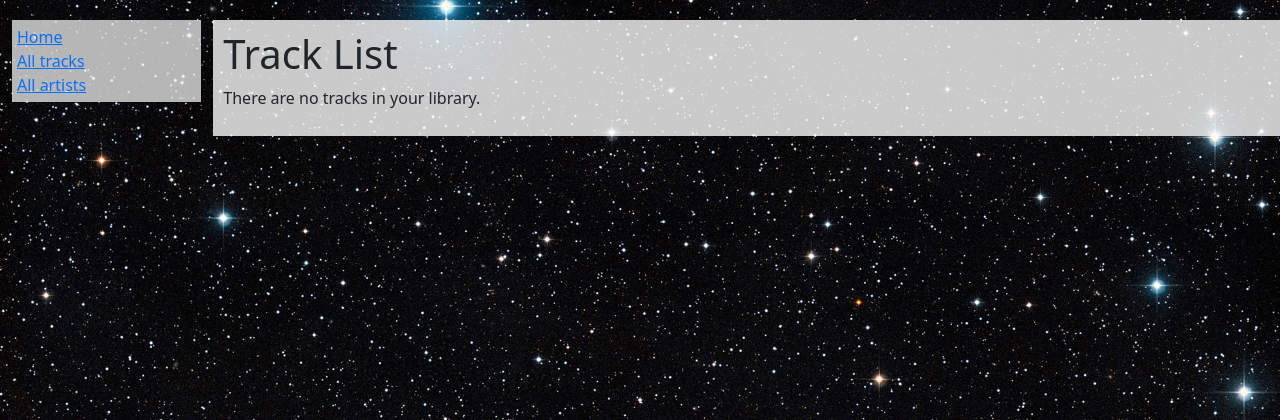
After one commit to cdwood84/moxtool, a Django app: page /catalog/tracks/ in a window 1280 px wide. The commit adds this page. Shown: the top 420 px of the page. Run offline with Django 5.2, Linux system fonts and the light colour scheme; data that the repository does not hold is empty.

```diff
--- a/moxtoolsite/catalog/templates/base_generic.html
+++ b/moxtoolsite/catalog/templates/base_generic.html
@@ -29,7 +29,7 @@
           {% block sidebar %}
             <ul class="sidebar-nav">
               <li><a href="{% url 'index' %}">Home</a></li>
-              <li><a href="">All tracks</a></li>
+              <li><a href="{% url 'tracks' %}">All tracks</a></li>
               <li><a href="">All artists</a></li>
             </ul>
           {% endblock %}
--- /dev/null
+++ b/moxtoolsite/catalog/templates/catalog/track_list.html
@@ -0,0 +1,17 @@
+{% extends "base_generic.html" %}
+
+{% block content %}
+  <h1>Track List</h1>
+  {% if track_list %}
+    <ul>
+      {% for track in track_list %}
+      <li>
+        <a href="{{ track.get_absolute_url }}">{{ track.title }}</a>
+        ({{track.display_artist}})
+      </li>
+      {% endfor %}
+    </ul>
+  {% else %}
+    <p>There are no tracks in your library.</p>
+  {% endif %}
+{% endblock %}
--- a/moxtoolsite/catalog/urls.py
+++ b/moxtoolsite/catalog/urls.py
@@ -2,5 +2,7 @@ from django.urls import path
 from . import views
 
 urlpatterns = [
-    path('', views.index, name='index')
+    path('', views.index, name='index'),
+    path('tracks/', views.TrackListView.as_view(), name='tracks'),
+    path("track/<int:pk>/", views.TrackDetailView.as_view(), name='track-detail'),
 ]
--- a/moxtoolsite/catalog/views.py
+++ b/moxtoolsite/catalog/views.py
@@ -1,5 +1,27 @@
-from django.shortcuts import render
+from django.shortcuts import render, get_object_or_404
+from django.views import generic
 from .models import Artist, Genre, Playlist, Track, TrackInstance
+
+
+class TrackListView(generic.ListView):
+    model = Track
+    context_object_name = 'track_list'
+    #queryset = Track.objects.filter(title__icontains='house')[:5]
+    template_name = 'tracks/track_list.html'
+
+    def get_queryset(self):
+        return Track.objects.filter(title__icontains='house')[:5]
+
+    def get_context_data(self, **kwargs):
+        context = super(TrackListView, self).get_context_data(**kwargs)
+        context['some_data'] = 'This is just some data'
+        return context
+
+
+class TrackDetailView(generic.DetailView):
+    model = Track
+    context_object_name = 'track_list'
+    template_name = "catalog/track_detail.html"
 
 
 def index(request):
@@ -25,3 +47,8 @@ def index(request):
 
     # render HTML template
     return render(request, 'index.html', context=context)
+
+
+def track_detail_view(request, primary_key):
+    track = get_object_or_404(Track, pk=primary_key)
+    return render(request, 'catalog/track_detail.html', context={'track': track})
```
Also changed, not shown: moxtoolsite/catalog/models.py (+14 -0 lines), moxtoolsite/catalog/templates/catalog/track_detail.html (added, +24 -0 lines).
